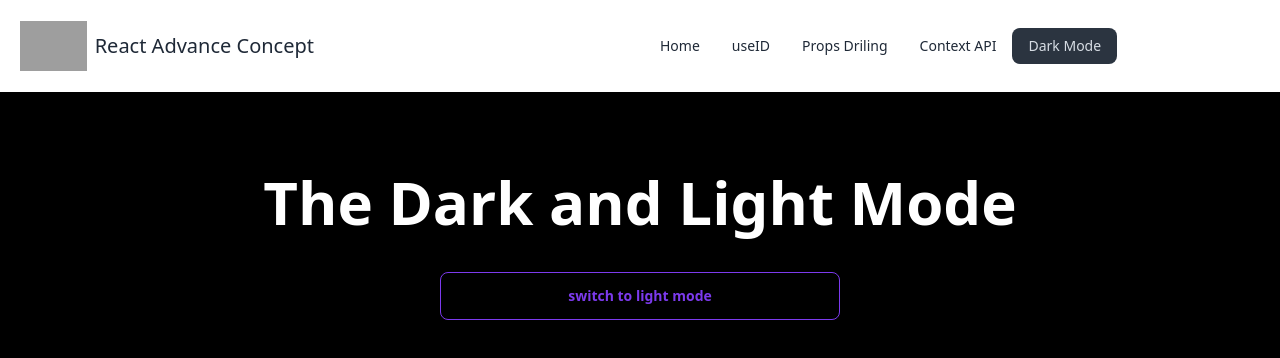
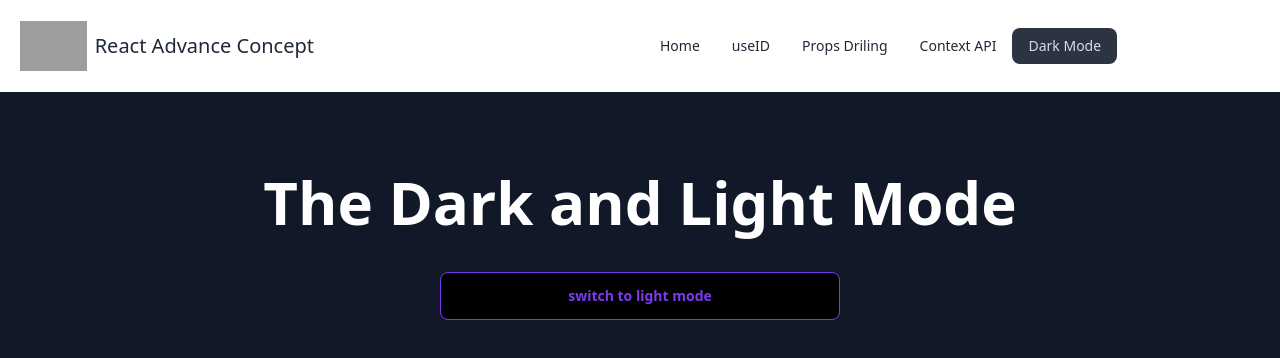
Before and after one commit to minhazapon/react.js-advance-concept, a React (Vite) app: page /dark in a window 1280 px wide. Shown: the top 358 px of the page. Built offline with nearby package versions, Linux system fonts and the light colour scheme; grey boxes are pictures that could not be loaded.

Commit message:
added file

```diff
--- a/src/Dark mode/Dark.jsx
+++ b/src/Dark mode/Dark.jsx
@@ -6,12 +6,11 @@ function Dark() {
 
     const { darkMode, handleDarkMode } = use(ThemeContext)
 
-
     return (
 
         <ThemeProvider>
 
-            <div className={` h-screen ${darkMode === "dark" ? "bg-black" : "bg-white"} p-20 `}>
+            <div className={` h-screen ${darkMode === "dark" ? "bg-gray-900" : "bg-white"} p-20 `}>
                 <div className=" ">
                     <p className={`${darkMode === "light" ? "text-black" : "text-white"} text-center text-6xl font-bold  text-black`}> The Dark and Light Mode </p>
                     <div className=" flex justify-center ">
```
